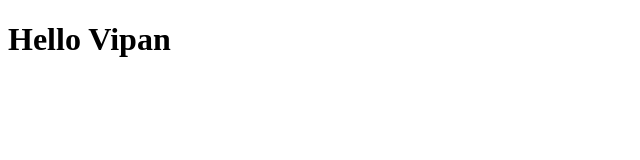
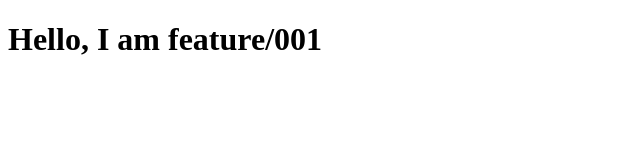
Before and after one commit to vipan2509/Git_demo, a plain HTML site: page index.html in a window 1280 px wide. Shown: the whole page, without its empty margins (0-640 px from the left). Drawn offline with Linux system fonts and the light colour scheme.

Commit message:
feature/001 - text changes

```diff
--- a/index.html
+++ b/index.html
@@ -7,6 +7,6 @@
     <title>Git Demo</title>
 </head>
 <body>
-    <h1>Hello Vipan</h1>
+    <h1>Hello, I am feature/001</h1>
 </body>
 </html>
```
